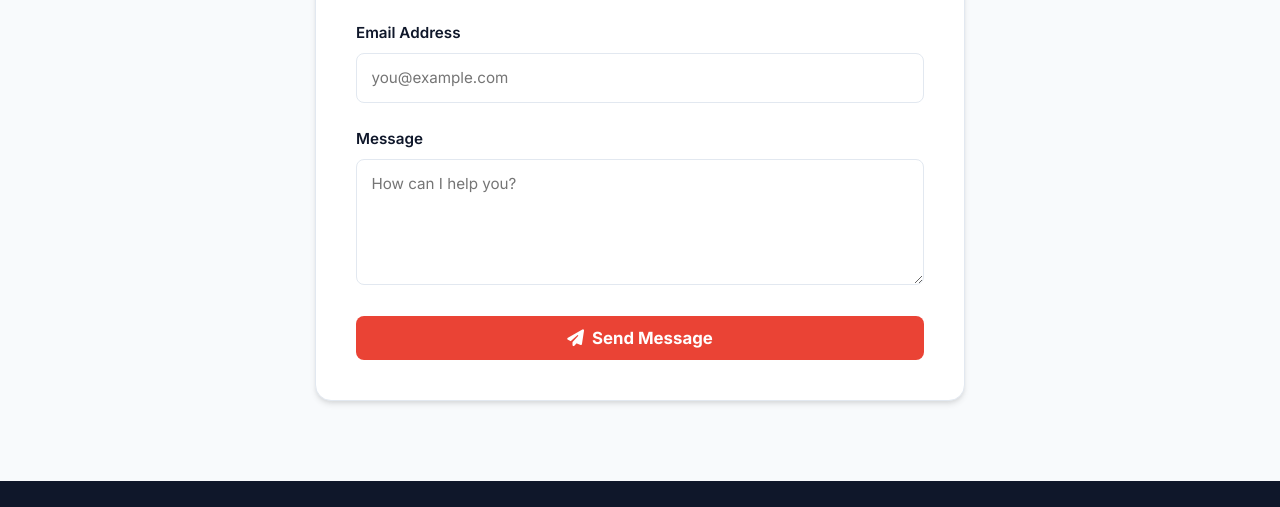
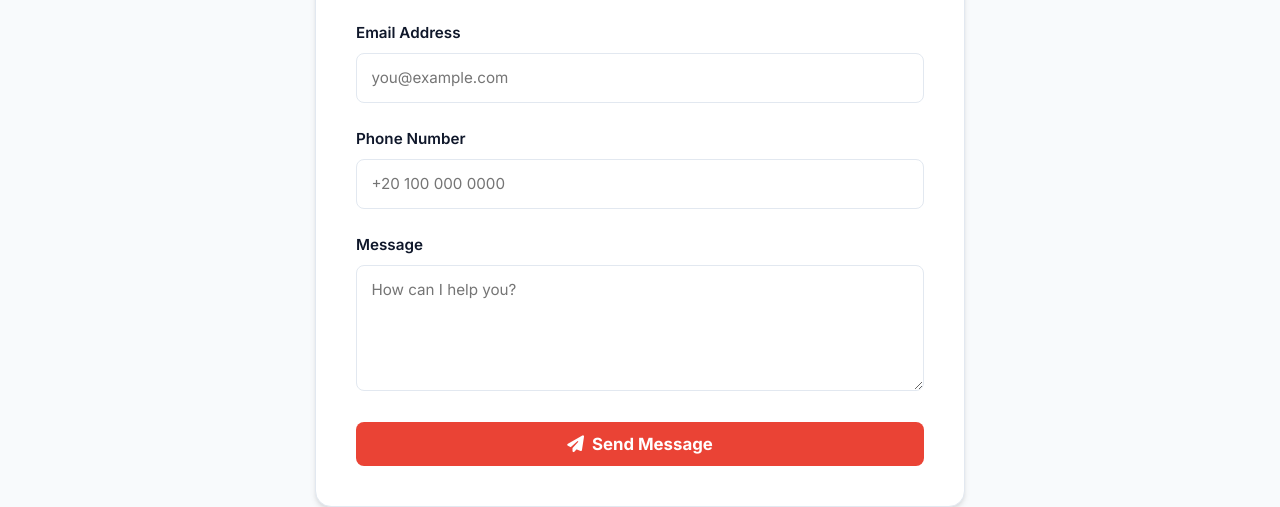
Before and after one commit to AhmedMahgoub2007/my-portfolio, a plain HTML site: page index.html in a window 1280 px wide. Shown: the part 2952-3459 px from the top of the page. Drawn offline with Linux system fonts and the light colour scheme.

Commit message:
Add files via upload

```diff
--- a/index.html
+++ b/index.html
@@ -711,6 +711,10 @@
                         <input type="email" name="email" class="form-input" placeholder="you@example.com" required>
                     </div>
                     <div class="form-group">
+                        <label class="form-label">Phone Number</label>
+                        <input type="tel" name="phone" class="form-input" placeholder="+20 100 000 0000">
+                    </div>
+                    <div class="form-group">
                         <label class="form-label">Message</label>
                         <textarea name="message" rows="5" class="form-input" placeholder="How can I help you?" required></textarea>
                     </div>
```
